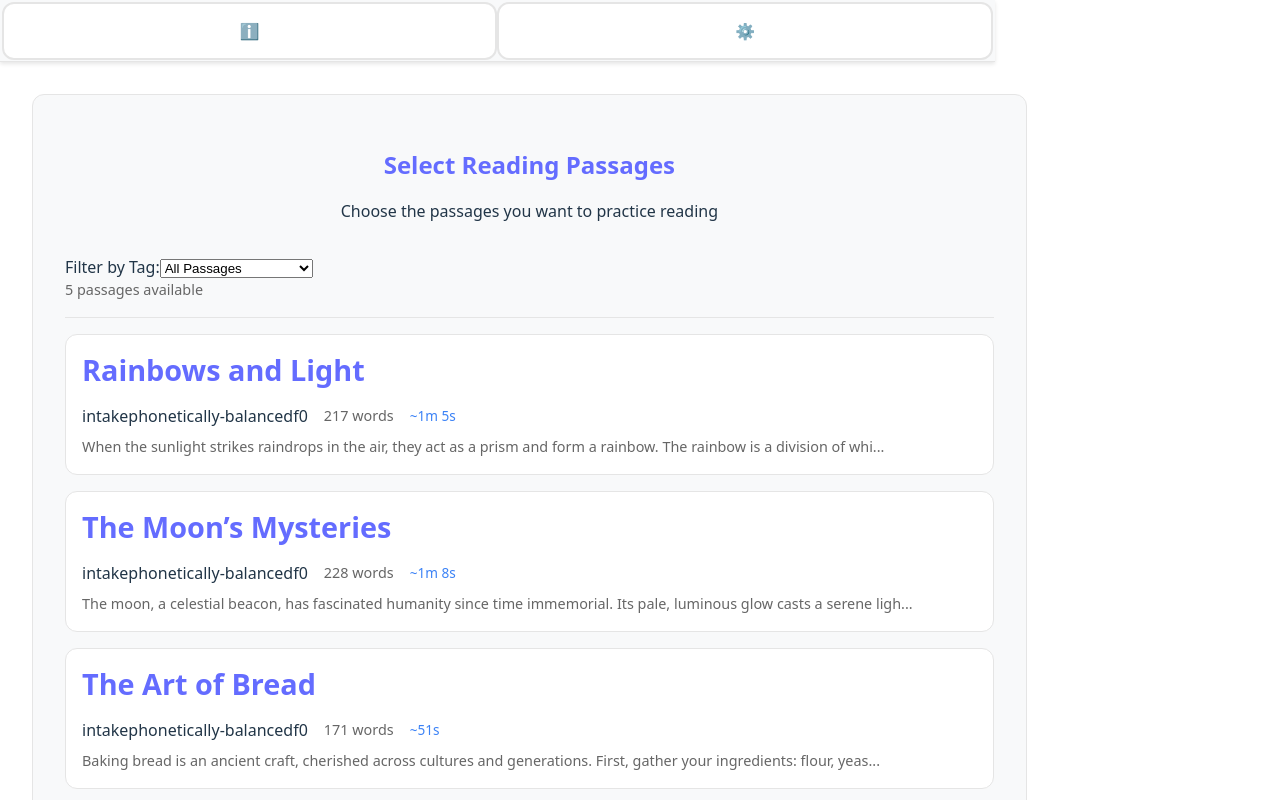
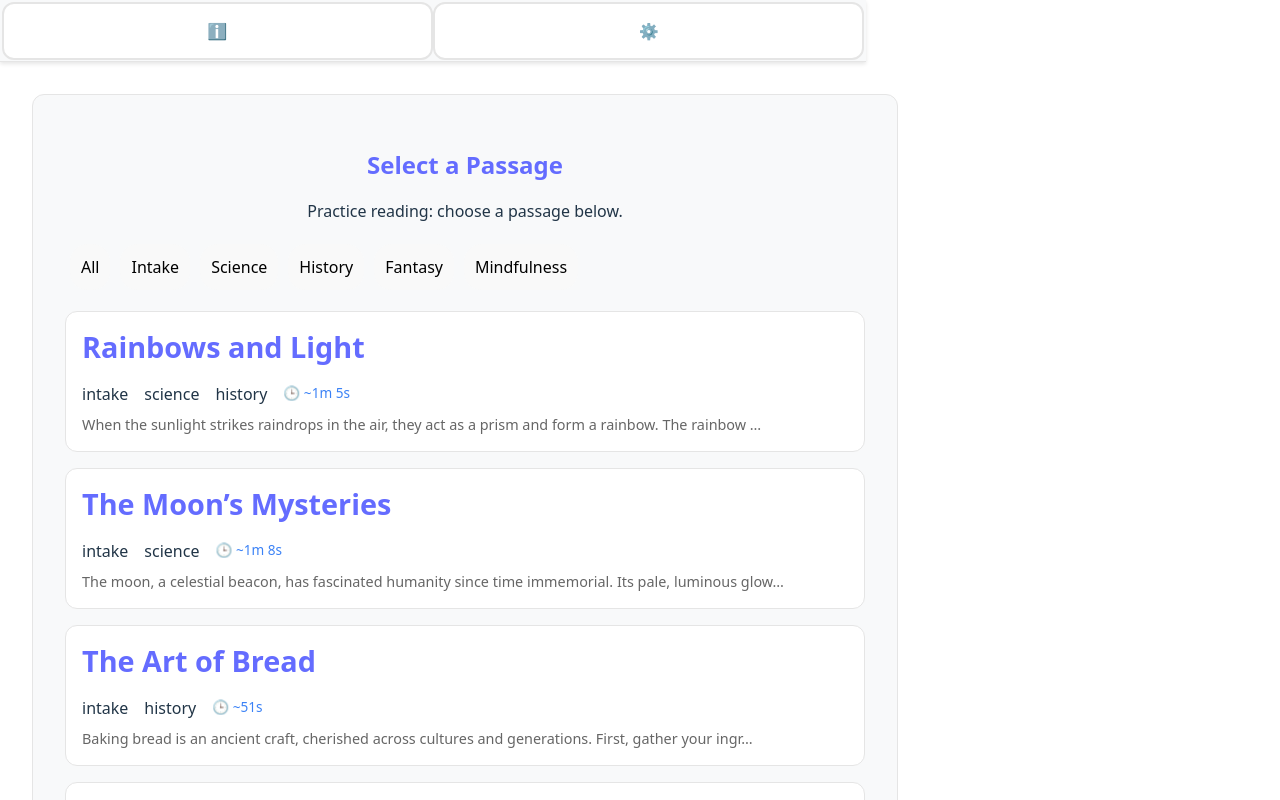
Before and after one commit to dnslp/reading-passage, a React (Vite) app: page / in a window 1280 px wide. Shown: the top 800 px of the page. Built offline with nearby package versions, Linux system fonts and the light colour scheme.

Commit message:
adjust styling

```diff
--- a/src/App.css
+++ b/src/App.css
@@ -101,6 +101,7 @@
   --primary-dark: #dddddd;
   --shadow: rgba(255,255,255,0.3);
 }
+
 
 
 /* Base App Styles */
@@ -210,7 +211,7 @@
 
 .selector-header {
   text-align: center;
-  margin-bottom: 2rem;
+  margin-bottom: .2rem;
 }
 
 .selector-header h2 {
@@ -268,6 +269,7 @@
 
 .passage-list {
   margin-bottom: 2rem;
+  padding: 0;
 }
 
 .passage-item {
@@ -320,6 +322,17 @@
   gap: 1rem;
   align-items: center;
   margin-bottom: 0.5rem;
+}
+
+.tag-btn{
+    border-radius: 18px;
+    padding: 11px 10px;
+    margin: 5px;
+}
+tag-btn.active {
+  border: 10px;
+  border-color: var(--background-secondary);
+  background-color: var(--background-secondary);
 }
 
 .difficulty-badge {
--- a/src/components/PassageSelector.jsx
+++ b/src/components/PassageSelector.jsx
@@ -8,78 +8,55 @@ function PassageSelector() {
   const [selectedTag, setSelectedTag] = useState('all');
   const [selectedPassageId, setSelectedPassageId] = useState(null);
 
-  const tags = getUniqueTags();
+const tags = Array.from(new Set(['all', ...getUniqueTags()]));
 
-  // Check for URL parameters on mount to pre-select passage
+  // Pre-select from URL
   useEffect(() => {
-    const urlParams = getUrlParams();
-    if (urlParams.passageId) {
-      setSelectedPassageId(urlParams.passageId);
-    }
+    const { passageId } = getUrlParams();
+    if (passageId) setSelectedPassageId(passageId);
   }, []);
 
-  const getFilteredPassages = () => {
-    return getPassagesByTag(selectedTag);
-  };
+  const filteredPassages = getPassagesByTag(selectedTag);
+  const selectedPassage = passages.find(p => p.id === selectedPassageId);
+  const timeEstimate = selectedPassage ? getReadingTimeEstimate(selectedPassage.wordCount) : null;
 
-  const handlePassageSelect = (passageId) => {
-    setSelectedPassageId(passageId === selectedPassageId ? null : passageId);
+  const handlePassageSelect = (id) => {
+    setSelectedPassageId(prev => (prev === id ? null : id));
   };
 
   const startSession = () => {
-    const selectedPassage = passages.find(p => p.id === selectedPassageId);
     if (!selectedPassage) return;
-
-    const urlParams = getUrlParams();
-    const initialChunkIndex = urlParams.chunk || 0;
-
+    const { chunk = 0 } = getUrlParams();
     dispatch({
       type: actions.START_SESSION,
-      payload: {
-        passage: selectedPassage,
-        initialChunkIndex: initialChunkIndex,
-      },
+      payload: { passage: selectedPassage, initialChunkIndex: chunk }
     });
   };
 
-  const filteredPassages = getFilteredPassages();
-  const selectedPassage = passages.find(p => p.id === selectedPassageId);
-  const timeEstimate = selectedPassage ? getReadingTimeEstimate(selectedPassage.wordCount) : null;
-
   return (
     <div className="passage-selector">
-      <div className="selector-header">
-        <h2>Select Reading Passages</h2>
-        <p>Choose the passages you want to practice reading</p>
+      <header className="selector-header">
+        <h2>Select a Passage</h2>
+        <p>Practice reading: choose a passage below.</p>
+      </header>
+
+      {/* Tag Filter as Buttons */}
+      <div className="filter-controls">
+        {tags.map(tag => (
+          <button
+            key={tag}
+            className={`tag-btn ${selectedTag === tag ? 'active' : ''}`}
+            onClick={() => setSelectedTag(tag)}
+          >
+            {tag === 'all' ? 'All' : tag.charAt(0).toUpperCase() + tag.slice(1)}
+          </button>
+        ))}
       </div>
 
-      <div className="filter-controls">
-        <div className="filter-group">
-          <label htmlFor="tag-filter">Filter by Tag:</label>
-          <select
-            id="tag-filter"
-            value={selectedTag}
-            onChange={(e) => setSelectedTag(e.target.value)}
-            className="tag-select"
-          >
-            {tags.map(tag => (
-              <option key={tag} value={tag}>
-                {tag === 'all' ? 'All Passages' : tag.charAt(0).toUpperCase() + tag.slice(1)}
-              </option>
-            ))}
-          </select>
-        </div>
-      </div>
-
-      <div className="passage-list">
-        <div className="list-controls">
-          <span className="passage-count">
-            {filteredPassages.length} passages available
-          </span>
-        </div>
-
+      {/* Passage List */}
+      <ul className="passage-list">
         {filteredPassages.map(passage => (
-          <div
+          <li
             key={passage.id}
             className={`passage-item ${selectedPassageId === passage.id ? 'selected' : ''}`}
             onClick={() => handlePassageSelect(passage.id)}
@@ -87,48 +64,27 @@ function PassageSelector() {
             <div className="passage-info">
               <h3 className="passage-title">{passage.title}</h3>
               <div className="passage-meta">
-                <div className="passage-tags">
-                  {passage.tags.map(tag => (
-                    <span key={tag} className="tag-badge">{tag}</span>
-                  ))}
-                </div>
-                <span className="word-count">{passage.wordCount} words</span>
+                {passage.tags.map(tag => (
+                  <span key={tag} className="tag-badge">{tag}</span>
+                ))}
                 <span className="reading-time">
-                  ~{getReadingTimeEstimate(passage.wordCount).display}
+                  🕒 ~{getReadingTimeEstimate(passage.wordCount).display}
                 </span>
               </div>
-              <p className="passage-preview">
-                {passage.text.substring(0, 120)}...
-              </p>
+              <p className="passage-preview">{passage.text.slice(0, 100)}…</p>
             </div>
-            {selectedPassageId === passage.id && (
-              <div className="selection-indicator">✓</div>
-            )}
-          </div>
+            {selectedPassageId === passage.id && <span className="selection-indicator">✓</span>}
+          </li>
         ))}
-      </div>
+      </ul>
 
+      {/* Summary & Start Button */}
       {selectedPassage && (
         <div className="session-summary">
           <div className="selected-passage-info">
-            <h3>Selected Passage:</h3>
-            <div className="passage-details">
-              <span className="passage-name">{selectedPassage.title}</span>
-              <div className="passage-stats">
-                <div className="passage-tags">
-                  {selectedPassage.tags.map(tag => (
-                    <span key={tag} className="tag-badge">{tag}</span>
-                  ))}
-                </div>
-                <span>{selectedPassage.wordCount} words</span>
-                <span>~{timeEstimate.display} reading time</span>
-              </div>
-            </div>
+            <strong>Selected:</strong> {selectedPassage.title} — {selectedPassage.wordCount} words ({timeEstimate.display})
           </div>
-          <button
-            onClick={startSession}
-            className="start-session-btn"
-          >
+          <button onClick={startSession} className="start-session-btn">
             Start Reading
           </button>
         </div>
--- a/src/data/passages.js
+++ b/src/data/passages.js
@@ -21,7 +21,7 @@ There is, according to legend, a boiling pot of gold at one end. People look, bu
 
 The Greeks used to imagine that it was a sign from the gods to foretell war or heavy rain. The Norsemen considered the rainbow as a bridge over which the gods passed from earth to their home in the sky. Others have tried to explain the phenomenon physically. Aristotle thought that the rainbow was caused by reflection of the sun's rays by the rain. Since then physicists have found that it is not reflection, but refraction by the raindrops which causes the rainbows.`,
     skillFocus: "Clarity",
-    tags: ["intake", "phonetically-balanced", "f0"],
+    tags: ["intake", "science", "history"],
     difficulty: "all",
     wordCount: getWordCount(`When the sunlight strikes raindrops in the air, they act as a prism and form a rainbow. The rainbow is a division of white light into many beautiful colors. These take the shape of a long round arch, with its path high above, and its two ends apparently beyond the horizon.
 
@@ -40,7 +40,7 @@ During a total lunar eclipse, the moon takes on a reddish hue, earning the nickn
 
 Legends speak of moon goddesses and mythical creatures that inhabit this glowing orb. The moon continues to be a source of wonder, its silent presence a reminder of the vastness and mystery of the universe. Whether observed through a telescope or admired with the naked eye, the moon remains a symbol of beauty and enigma.`,
     skillFocus: "Storytelling",
-    tags: ["intake", "phonetically-balanced", "f0"],
+    tags: ["intake", "science"],
     difficulty: "all",
     wordCount: getWordCount(`The moon, a celestial beacon, has fascinated humanity since time immemorial. Its pale, luminous glow casts a serene light across the night sky, influencing tides and inspiring countless myths and legends. As it orbits the Earth, the moon goes through phases, from the slender crescent to the full, round brilliance that illuminates the darkness.
 
@@ -59,7 +59,7 @@ Shape the dough into a loaf, then let it rise again, covering it with a damp clo
 
 The first bite of fresh, homemade bread is a delight, the crust crisp and the interior soft and warm. Each slice carries the essence of the baker's skill and patience, a testament to the timeless art of bread-making.`,
     skillFocus: "Warmth",
-    tags: ["intake", "phonetically-balanced", "f0"],
+    tags: ["intake", "history"],
     difficulty: "all",
     wordCount: getWordCount(`Baking bread is an ancient craft, cherished across cultures and generations. First, gather your ingredients: flour, yeast, salt, and water. Mix them gently until a soft dough forms. Knead it thoroughly, pressing and folding, feeling it transform beneath your hands. As it rises, it doubles in size, the yeast working its magic, creating pockets of air that will give the bread its soft, airy texture.
 
@@ -78,7 +78,7 @@ Their eyes, often described as piercing and intelligent, seemed to hold the secr
 
 In modern fantasy, dragons continue to soar across the pages of books and screens of movies, their legacy enduring. They symbolize power, wisdom, and mystery, a testament to the enduring allure of these magnificent creatures.`,
     skillFocus: "Authority",
-    tags: ["intake", "phonetically-balanced", "f0"],
+    tags: ["intake", "fantasy", "history"],
     difficulty: "all",
     wordCount: getWordCount(`Dragons, majestic and mythical, have captivated imaginations for centuries. These legendary creatures, with scales that shimmer in the sunlight, wings that span the sky, and fiery breath, are both feared and revered. In tales of old, dragons guarded vast treasures, their lairs hidden in mountains or deep within enchanted forests.
 
@@ -97,7 +97,7 @@ I choose to treat myself with kindness and patience. When challenges appear, I m
 
 I notice the sounds around me and feel my feet on the ground. I am grounded, focused, and ready for what comes next. With every breath, I return to this moment, reminding myself that peace begins within me.`,
     skillFocus: "Centering",
-    tags: ["intake", "phonetically-balanced", "f0", "self-talk", "mindfulness"],
+    tags: ["intake", "mindfulness"],
     difficulty: "all",
     wordCount: getWordCount(`Take a deep breath and notice the air filling your lungs. Let your shoulders relax as you exhale slowly. Remind yourself: I am safe, I am present, and I am enough. My thoughts are gentle, and my mind is calm.
 
```
